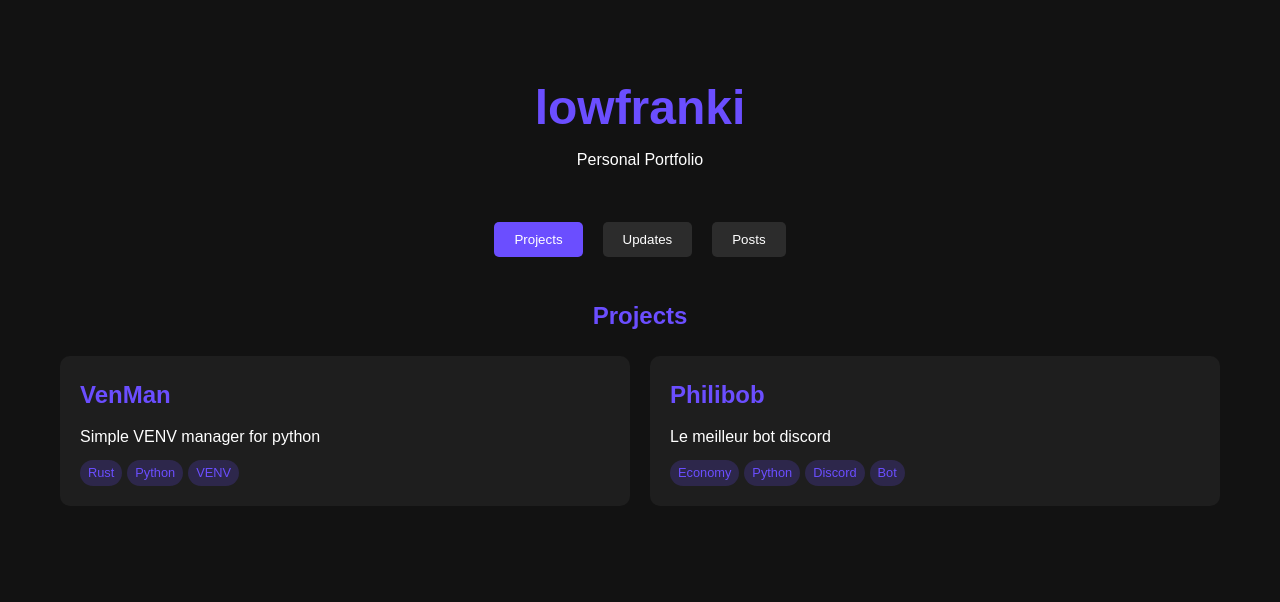
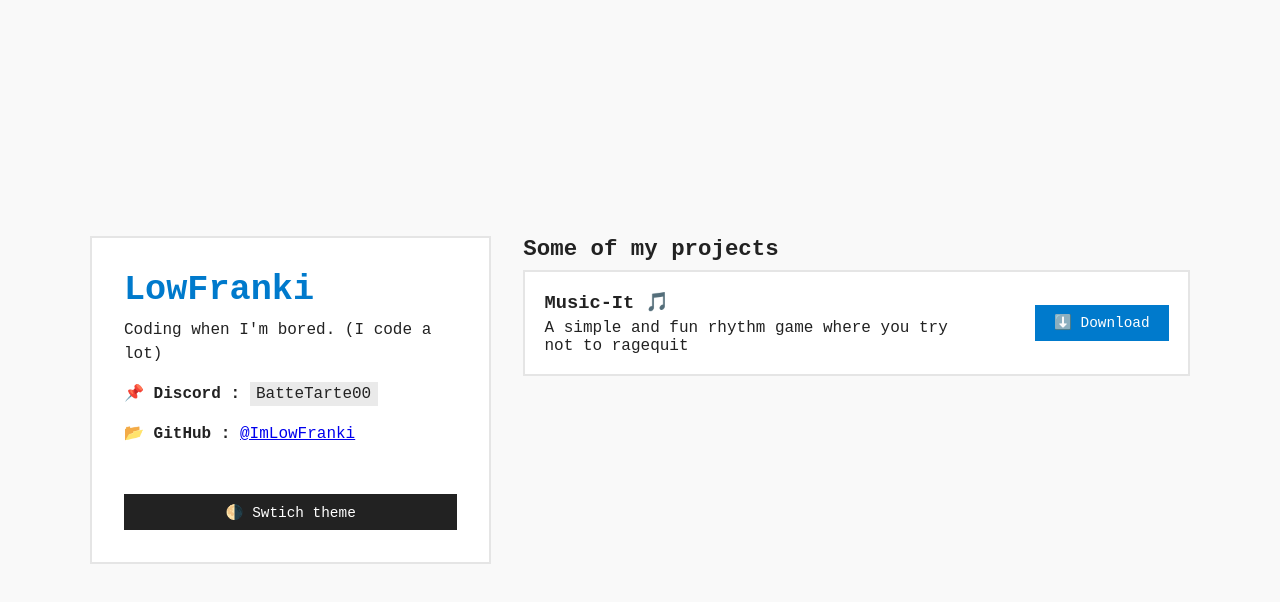
Before and after one commit to ImLowFranki/imlowfranki.github.io, a plain HTML site: page index.html in a window 1280 px wide. Drawn offline with Linux system fonts and the light colour scheme.

Commit message:
Creation of the portfolio

```diff
--- a/index.html
+++ b/index.html
@@ -1,275 +1,192 @@
+
 <!DOCTYPE html>
-<html lang="en">
+<html lang="fr">
 <head>
   <meta charset="UTF-8">
   <meta name="viewport" content="width=device-width, initial-scale=1.0">
-    <title>lowfranki | Portfolio</title>
+  <title>Portfolio | LowFranki</title>
   <style>
-        :root {
-            --bg-color: #121212;
-            --card-color: #1E1E1E;
-            --text-color: #FFFFFF;
-            --accent-color: #6B4EFF;
-            --secondary-color: #2C2C2C;
-        }
-
     * {
       margin: 0;
       padding: 0;
       box-sizing: border-box;
+      font-family: "Fira Code", monospace;
+      transition: background 0.4s ease, color 0.4s ease;
     }
 
     body {
-            font-family: 'Arial', sans-serif;
-            background-color: var(--bg-color);
-            color: var(--text-color);
-            line-height: 1.6;
+      background: #f9f9f9;
+      color: #222;
+      min-height: 100vh;
+      display: flex;
+      justify-content: center;
+      align-items: center;
+      padding: 2rem;
     }
 
     .container {
-            max-width: 1200px;
-            margin: 0 auto;
-            padding: 20px;
+      max-width: 1100px;
+      width: 100%;
+      display: flex;
+      flex-direction: row;
+      gap: 2rem;
     }
 
-        .navigation {
+    .sidebar {
+      flex: 1;
+      background: #fff;
+      padding: 2rem;
+      border: 2px solid #e5e5e5;
+      border-radius: 0;
       display: flex;
-            justify-content: center;
-            gap: 20px;
-            margin-bottom: 30px;
+      flex-direction: column;
+      justify-content: space-between;
     }
 
-        .nav-button {
-            background-color: var(--secondary-color);
-            color: var(--text-color);
-            border: none;
-            padding: 10px 20px;
-            border-radius: 5px;
-            cursor: pointer;
-            transition: background-color 0.3s ease;
+    .sidebar h1 {
+      font-size: 2.2rem;
+      color: #007acc;
+      margin-bottom: 0.5rem;
     }
 
-        .nav-button.active {
-            background-color: var(--accent-color);
+    .sidebar p {
+      margin-bottom: 1rem;
+      font-size: 1rem;
+      line-height: 1.5;
     }
 
-        .nav-button:hover {
-            background-color: var(--accent-color);
+    .info p code {
+      background: #eaeaea;
+      padding: 0.2rem 0.4rem;
     }
 
-        .section {
-            display: none;
+    .content {
+      flex: 2;
+      display: flex;
+      flex-direction: column;
+      gap: 1.5rem;
     }
 
-        .section.active {
-            display: block;
+    .projects h2 {
+      font-size: 1.4rem;
+      margin-bottom: 0.5rem;
     }
 
-        .header {
-            text-align: center;
-            padding: 50px 0;
+    .project-card {
+      background: #fff;
+      border: 2px solid #e5e5e5;
+      border-radius: 0;
+      padding: 1.2rem;
+      display: flex;
+      justify-content: space-between;
+      align-items: center;
+      transition: background 0.3s ease, transform 0.2s ease;
     }
 
-        .header h1 {
-            font-size: 3rem;
-            color: var(--accent-color);
+    .project-card:hover {
+      background: #f0f0f0;
+      transform: translateX(5px);
     }
 
-        .section-title {
-            text-align: center;
-            margin: 40px 0 20px;
-            color: var(--accent-color);
+    .project-card h3 {
+      margin-bottom: 0.3rem;
     }
 
-        .grid {
-            display: grid;
-            grid-template-columns: repeat(auto-fit, minmax(250px, 1fr));
-            gap: 20px;
+    .project-info {
+      max-width: 70%;
     }
 
-        .card {
-            background-color: var(--card-color);
-            border-radius: 10px;
-            padding: 20px;
-            transition: transform 0.3s ease;
+    .btn {
+      padding: 0.6rem 1.2rem;
+      border: none;
+      border-radius: 0;
+      cursor: pointer;
+      font-size: 0.9rem;
+      text-decoration: none;
+      background: #007acc;
+      color: #fff;
+      transition: background 0.3s ease;
     }
 
-        .card:hover {
-            transform: scale(1.05);
+    .btn:hover {
+      background: #005a99;
     }
 
-        .card h2 {
-            color: var(--accent-color);
-            margin-bottom: 10px;
+    .btn-theme {
+      margin-top: 2rem;
+      width: 100%;
+      text-align: center;
+      background: #222;
+      color: #fff;
     }
 
-        .tags {
-            display: flex;
-            flex-wrap: wrap;
-            gap: 5px;
-            margin-top: 10px;
+    body.dark {
+      background: #121212;
+      color: #eee;
     }
 
-        .tag {
-            background-color: rgba(107, 78, 255, 0.2);
-            color: var(--accent-color);
-            padding: 3px 8px;
-            border-radius: 20px;
-            font-size: 0.8rem;
+    body.dark .sidebar,
+    body.dark .project-card {
+      background: #1e1e1e;
+      border-color: #333;
+    }
+
+    body.dark .project-card:hover {
+      background: #2a2a2a;
+    }
+
+    body.dark .btn {
+      background: #00b894;
+    }
+
+    body.dark .btn:hover {
+      background: #00916c;
+    }
+
+    body.dark .btn-theme {
+      background: #f5f5f5;
+      color: #222;
     }
   </style>
 </head>
 <body>
   <div class="container">
-        <header class="header">
-            <h1>lowfranki</h1>
-            <p>Personal Portfolio</p>
-        </header>
+    <!-- Left panel -->
+    <div class="sidebar">
+      <div>
+        <h1>LowFranki</h1>
+        <p>Coding when I'm bored. (I code a lot)</p>
+        <div class="info">
+          <p><b>📌 Discord :</b> <code>BatteTarte00</code></p>
+          <p><b>📂 GitHub :</b> <a href="https://github.com/ImLowFranki" target="_blank">@ImLowFranki</a></p>
+        </div>
+      </div>
+      <button class="btn btn-theme" onclick="toggleTheme()">🌗 Swtich theme</button>
+    </div>
 
-        <nav class="navigation">
-            <button class="nav-button active" data-section="projects">Projects</button>
-            <button class="nav-button" data-section="updates">Updates</button>
-            <button class="nav-button" data-section="posts">Posts</button>
-        </nav>
+    <div class="content">
+      <div class="projects">
+          <h2>Some of my projects</h2>
 
-        <section id="projects" class="section active">
-            <h2 class="section-title">Projects</h2>
-            <div id="projects-grid" class="grid">
-                <!-- Projects will be dynamically added here -->
+          <div class="project-card">
+              <div class="project-info">
+                  <h3>Music-It 🎵</h3>
+                  <p>A simple and fun rhythm game where you try not to ragequit</p>
               </div>
-        </section>
+              <a class="btn" href="https://github.com/ImLowFranki/music-it-builds/releases/latest" target="_blank">
+                  ⬇️ Download
+              </a>
+          </div>
 
-        <section id="updates" class="section">
-            <h2 class="section-title">Updates</h2>
-            <div id="updates-grid" class="grid">
-                <!-- Updates will be dynamically added here -->
       </div>
-        </section>
-
-        <section id="posts" class="section">
-            <h2 class="section-title">Posts</h2>
-            <div id="posts-grid" class="grid">
-                <!-- Posts will be dynamically added here -->
     </div>
-        </section>
   </div>
 
   <script>
-        // Configuration object for easy modification
-        const CONFIG = {
-            projects: [
-                {
-                    title: "VenMan",
-                    description: "Simple VENV manager for python",
-                    tags: ["Rust", "Python", "VENV"],
-                    link: ""
-                },
-                {
-                    title: "Philibob",
-                    description: "Le meilleur bot discord",
-                    tags: ["Economy", "Python", "Discord", "Bot"],
-                    link: "https://imlowfranki.github.io/philibob/"
-                },
-                // Add more projects here
-            ],
-            updates: [
-                {
-                    title: "First Update",
-                    description: "Exciting things are happening!",
-                    tags: ["News", "Progress"]
-                }
-                // Add more updates here
-            ],
-            posts: [
-                {
-                    title: "RustCord",
-                    content: "Now using websocket",
-                    tags: ["Rust","Discord Client", "Update"]
-                }
-                // Add more posts here
-            ]
-        };
-
-        // Navigation functionality
-        const navButtons = document.querySelectorAll('.nav-button');
-        navButtons.forEach(button => {
-            button.addEventListener('click', () => {
-                // Remove active class from all buttons and sections
-                navButtons.forEach(btn => btn.classList.remove('active'));
-                document.querySelectorAll('.section').forEach(section => section.classList.remove('active'));
-
-                // Add active class to clicked button and corresponding section
-                button.classList.add('active');
-                document.getElementById(button.dataset.section).classList.add('active');
-            });
-        });
-
-        // Render functions
-        function renderProjects() {
-            const projectsGrid = document.getElementById('projects-grid');
-            projectsGrid.innerHTML = '';
-
-            CONFIG.projects.forEach(project => {
-                const projectCard = document.createElement('div');
-                projectCard.classList.add('card');
-                projectCard.innerHTML = `
-                    <h2>${project.title}</h2>
-                    <p>${project.description}</p>
-                    <div class="tags">
-                        ${project.tags.map(tag => `<span class="tag">${tag}</span>`).join('')}
-                    </div>
-                `;
-
-                // Optional: Add click event to redirect
-                projectCard.addEventListener('click', () => {
-                    if (project.link) window.location.href = project.link;
-                });
-
-                projectsGrid.appendChild(projectCard);
-            });
+    function toggleTheme() {
+      document.body.classList.toggle("dark");
     }
 
-        function renderUpdates() {
-            const updatesGrid = document.getElementById('updates-grid');
-            updatesGrid.innerHTML = '';
-
-            CONFIG.updates.forEach(update => {
-                const updateCard = document.createElement('div');
-                updateCard.classList.add('card');
-                updateCard.innerHTML = `
-                    <h2>${update.title}</h2>
-                    <p>${update.description}</p>
-                    <div class="tags">
-                        ${update.tags.map(tag => `<span class="tag">${tag}</span>`).join('')}
-                    </div>
-                `;
-
-                updatesGrid.appendChild(updateCard);
-            });
-        }
-
-        function renderPosts() {
-            const postsGrid = document.getElementById('posts-grid');
-            postsGrid.innerHTML = '';
-
-            CONFIG.posts.forEach(post => {
-                const postCard = document.createElement('div');
-                postCard.classList.add('card');
-                postCard.innerHTML = `
-                    <h2>${post.title}</h2>
-                    <p>${post.content}</p>
-                    <div class="tags">
-                        ${post.tags.map(tag => `<span class="tag">${tag}</span>`).join('')}
-                    </div> `;
-
-                postsGrid.appendChild(postCard);
-            });
-        }
-
-        // Initial Render
-        renderProjects();
-        renderUpdates();
-        renderPosts();
   </script>
 </body>
 </html>
```
Lines whose indentation alone changed are shown as unchanged.
